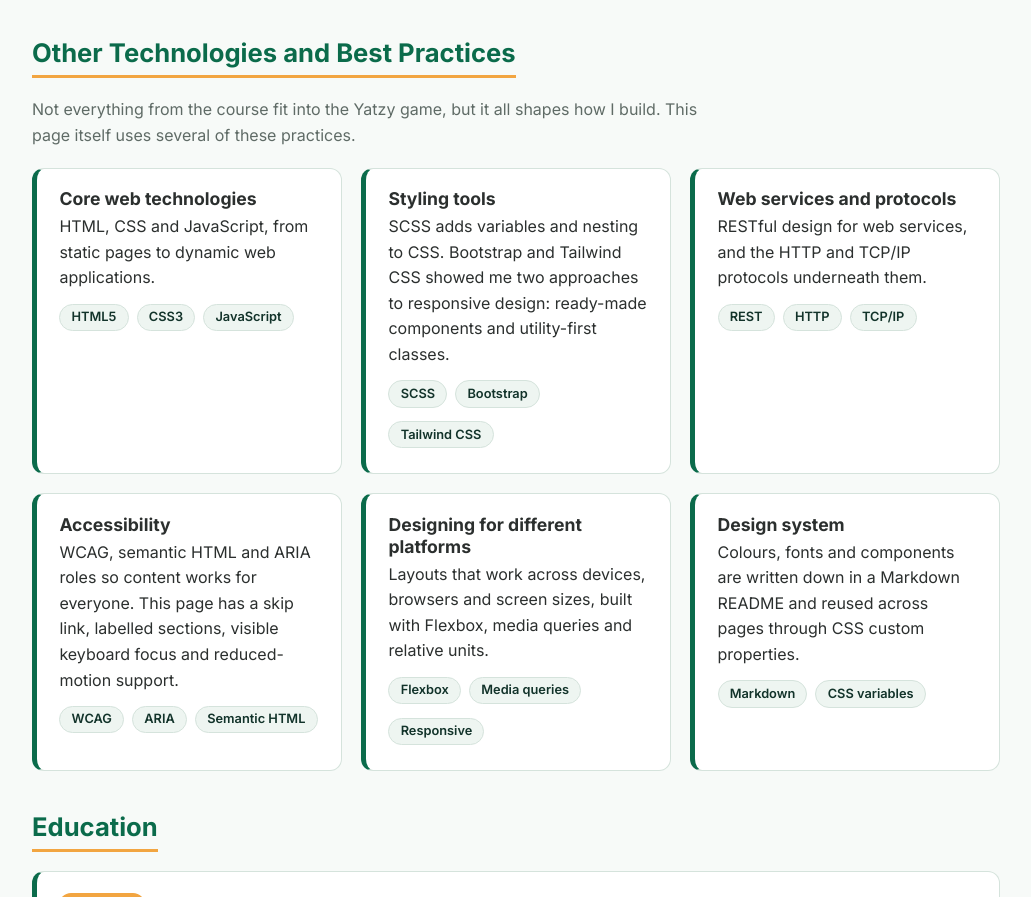
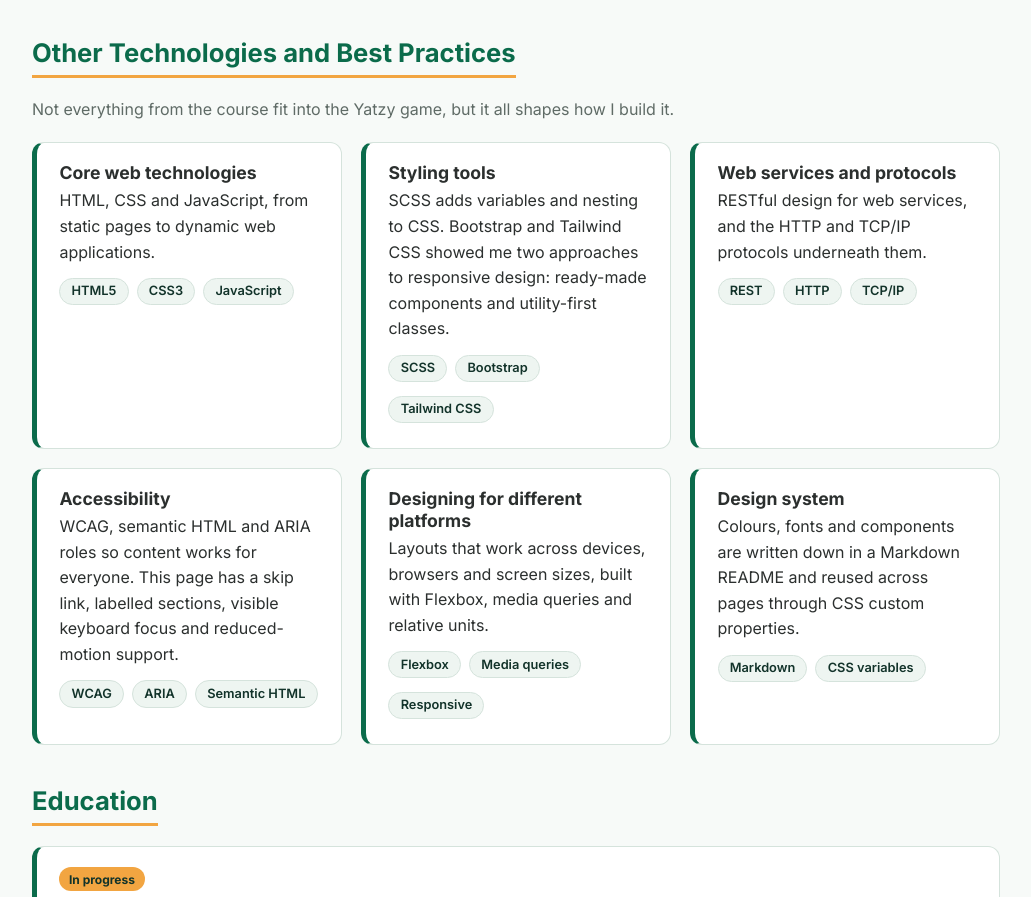
Before and after one commit to danicagrn/portfolio, a plain HTML site: page PD2/index.html in a window 1280 px wide. Shown: the part 948-1845 px from the top of the page, without its empty margins (124-1155 px from the left). Drawn offline with Linux system fonts and the light colour scheme.

```diff
--- a/PD2/index.html
+++ b/PD2/index.html
@@ -79,8 +79,7 @@
         <section class="section" id="technologies" aria-labelledby="technologies-title">
             <h2 id="technologies-title">Other Technologies and Best Practices</h2>
             <p class="section-intro">
-                Not everything from the course fit into the Yatzy game, but it all shapes how I build.
-                This page itself uses several of these practices.
+                Not everything from the course fit into the Yatzy game, but it all shapes how I build it.
             </p>
             <div class="grid">
                 <article class="card">
```
Also changed, not shown: PD2/yatzy.html (+1 -1 lines).
